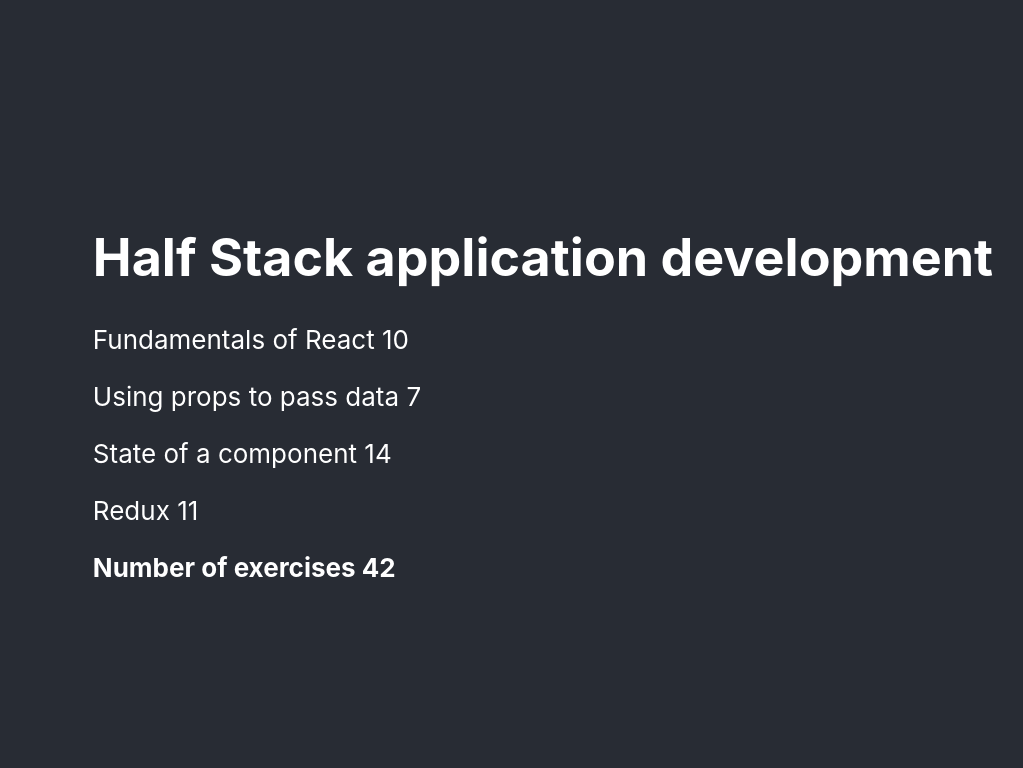
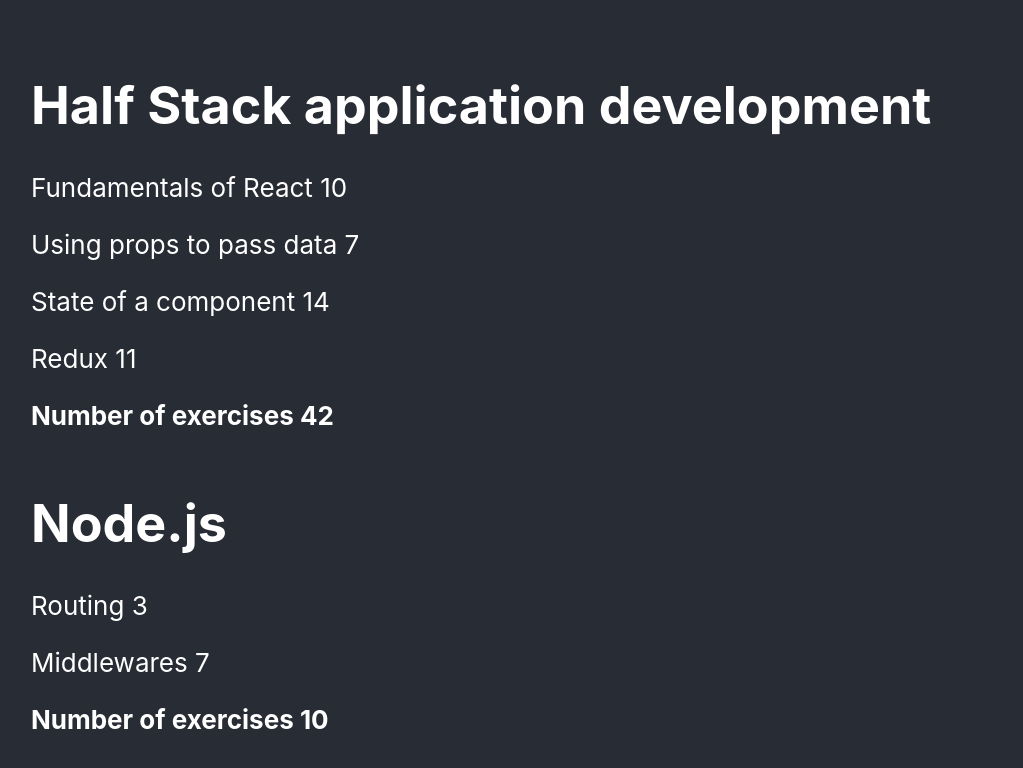
Before and after one commit to josenaldo/full-stack-open-2022, a React (Create React App) app in the folder part2/courseinfo/: page / in a window 1280 px wide. Shown: the top 768 px of the page, without its empty margins (97-1120 px from the left). Built offline with nearby package versions, Linux system fonts and the light colour scheme; the HTML template or start-up script is replaced by a standard one.

Commit message:
2.4: Course information step9

```diff
--- a/part2/courseinfo/src/App.css
+++ b/part2/courseinfo/src/App.css
@@ -3,8 +3,10 @@
     min-height: 100vh;
     display: flex;
     flex-direction: column;
-    align-items: center;
+    align-items: flex-start;
     justify-content: center;
     font-size: calc(10px + 2vmin);
     color: white;
+    padding-left: clamp(10vw, 10vw, 50vw);
+    padding-right: clamp(10vw, 10vw, 50vw);
 }
--- a/part2/courseinfo/src/App.js
+++ b/part2/courseinfo/src/App.js
@@ -2,9 +2,10 @@
 import Course from './components/Course'
 
 const App = () => {
-    const course = {
+    const courses = [
+        {
+            name: 'Half Stack application development',
             id: 1,
-        name: 'Half Stack application development',
             parts: [
                 {
                     name: 'Fundamentals of React',
@@ -27,11 +28,29 @@
                     id: 4,
                 },
             ],
-    }
-
+        },
+        {
+            name: 'Node.js',
+            id: 2,
+            parts: [
+                {
+                    name: 'Routing',
+                    exercises: 3,
+                    id: 1,
+                },
+                {
+                    name: 'Middlewares',
+                    exercises: 7,
+                    id: 2,
+                },
+            ],
+        },
+    ]
     return (
         <div className="App">
-            <Course course={course} />
+            {courses.map((course) => (
+                <Course course={course} key={course.id} />
+            ))}
         </div>
     )
 }
```
Lines whose indentation alone changed are shown as unchanged.
